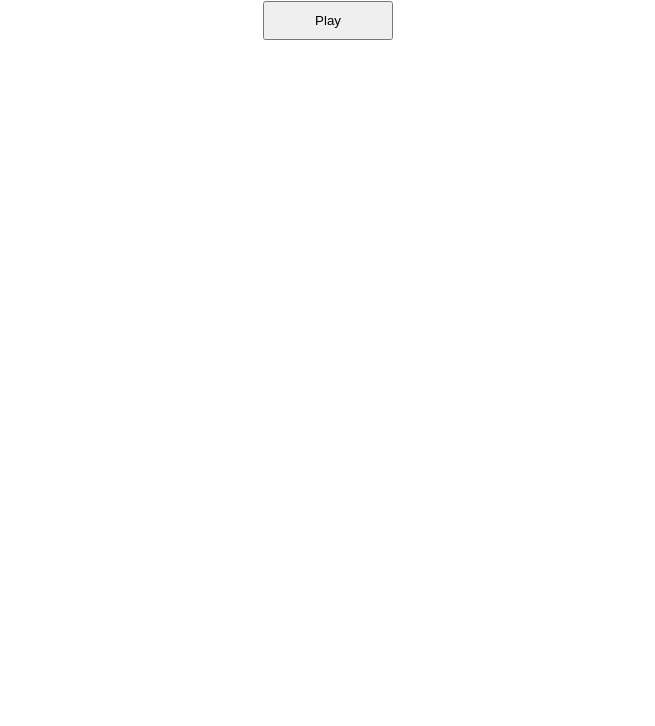
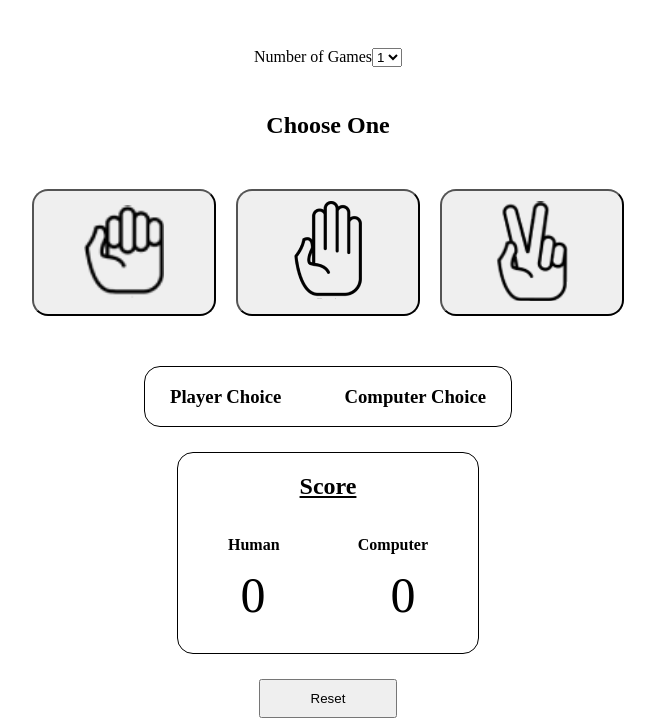
Before and after one commit to AsianTheBoy/rockPaperScissors, a plain HTML site: page index.html in a window 1280 px wide. Shown: the part 94-820 px from the top of the page, without its empty margins (312-967 px from the left). Drawn offline with Linux system fonts and the light colour scheme.

Commit message:
General Overhaul

```diff
--- a/index.html
+++ b/index.html
@@ -3,24 +3,71 @@
 <html>
     <head>
         <title>Rock Paper Scissors</title>
-        <style>
-            h1 {
-                display: flex;
-                justify-content: center;
-                margin: auto;
-                padding-bottom: 50px;
-            }
+        <link rel='stylesheet' href='styles.css'>
+    </head>
 
-            button {
-                display: flex;
-                justify-content: center;
-                margin: auto;
+    <h1>Play Rock Paper Scissors</h1>
 
-                padding: 10px 50px 10px 50px;
+    <div class = 'num-games'>
+        <label for="num-games">Number of Games</label>
 
-            }
-        </style>
-    </head>
+        <select name="num-games" id="num-games" onchange = 'reset()'>
+            <option value = '1'>1</option>
+            <option value = '3'>3</option>
+            <option value = '5'>5</option>
+            <option value = '7'>7</option>
+        </select>
+    </div>
+
+    <div class = 'win-screen'></div>
+
+    <div class = 'main'>
+
+        <h2>Choose One</h2>
+
+        <div id='play-buttons'>
+            <button type = "button" onclick = "game(this)" value = 'Rock'><img src = 'rock.png'></button>
+            <button type = "button" onclick = "game(this)" value = "Paper"><img src = 'paper.png'></button>
+            <button type = "button" onclick = "game(this)" value = 'Scissors'><img src = 'scissors.png'></button>
+        </div>
+
+        <div class = 'play-area'>
+
+            <div>
+                <h3>Player Choice</h3>
+                <p id = 'player-choice'></p>
+            </div>
+
+            <div>
+                <h3>Computer Choice</h3>
+                <p id = 'computer-choice'></p>
+            </div>
+
+        </div>
+
+        <div >
+            <div class = 'results'></div>
+            <div class = 'score-box'>
+                <h2>Score</h2>
+
+                <div class = 'player-names'>
+                    <p id = 'human'>Human</p>
+                    <p id = 'computer'>Computer</p>
+                </div>
+
+                <div class = 'scores'>
+
+                    <p id = 'human-score'>0</p>
+                    <p id = 'computer-score'>0</p>
+                </div>
+            </div>
+        </div>
+
+    </div>
+
+        <div id = 'reset-button'>
+            <button type = 'button' onClick = "reset()">Reset</button>
+        </div>
 
     <script>
 
@@ -39,18 +86,6 @@
 
         function play(playerSelection, computerSelection){
             if (playerSelection == "Rock" && computerSelection == "Scissors" || playerSelection == "Paper" && computerSelection == "Rock" || playerSelection == "Scissors" && computerSelection == "Paper"){
-                return "You Win! " + playerSelection + " beats " + computerSelection;
-            }
-            else if (playerSelection == "Rock" && computerSelection == "Paper" || playerSelection == "Paper" && computerSelection == "Scissors" || playerSelection == "Scissors" && computerSelection == "Rock"){
-                return "You Lose! " + computerSelection + " beats " + playerSelection;
-            }
-            else{
-                return "It's a tie!";
-            }
-        }
-
-        function play(playerSelection, computerSelection){
-            if (playerSelection == "Rock" && computerSelection == "Scissors" || playerSelection == "Paper" && computerSelection == "Rock" || playerSelection == "Scissors" && computerSelection == "Paper"){
                 return 1;
             }
             else if (playerSelection == "Rock" && computerSelection == "Paper" || playerSelection == "Paper" && computerSelection == "Scissors" || playerSelection == "Scissors" && computerSelection == "Rock"){
@@ -61,45 +96,108 @@
             }
         }
 
-        function game() {
+        function game(button_clicked) {
 
-            let playerWins = 0;
-            let computerWins = 0;
+            let playerPoints = 0;
+            let computerPoints = 0;
 
-            for (let i = 0; i < 5; i++){
-                let input = prompt("Enter 'Rock', 'Paper' or 'Scissors'");
+            const container = document.querySelector('.results');
+            container.textContent = "";
 
-                let playerSelection = input.charAt(0).toUpperCase() + input.slice(1);;
-                let computerSelection = computerPlay();
+            const human_score = document.querySelector('#human-score');
+            const computer_score = document.querySelector('#computer-score');
+
+            const human_choice = document.querySelector('#player-choice');
+            human_choice.textContent = "";
+            const computer_choice = document.querySelector('#computer-choice');
+            computer_choice.textContent = "";
+
+            const compChoice = document.createElement('p');
+            compChoice.classList.add('center-align');
+
+            const results = document.createElement('p');
+            results.classList.add('center-align');
+
+            const playerSelection = button_clicked.value;
+            const computerSelection = computerPlay();
+
+            const num_games = document.querySelector('#num-games').value;
 
             result = play(playerSelection, computerSelection);
 
+            human_image = new Image();
+            computer_image = new Image();
+
             if(result == 1){
-                    playerWins++;
-                    console.log("You win this round! \n You chose " + playerSelection + " and the computer chose " + computerSelection);
+                console.log("You win this round! \nYou chose " + playerSelection + " and the computer chose " + computerSelection);
+                results.textContent = 'You Win';
+                human_image.src = playerSelection.toLowerCase() + '.png';
+                computer_image.src = computerSelection.toLowerCase() + '.png';
+                human_choice.appendChild(human_image);
+                computer_choice.appendChild(computer_image);
+                container.appendChild(compChoice);
+                container.appendChild(results);
+                human_score.textContent = (parseInt(human_score.textContent) + 1).toString()
             }
             else if (result == 0){
-                    computerWins++;
-                    console.log("You lose this round. \n You chose " + playerSelection + " and the computer chose " + computerSelection);
+                console.log("You lose this round. \nYou chose " + playerSelection + " and the computer chose " + computerSelection);
+                results.textContent = 'You Lose';
+                human_image.src = playerSelection.toLowerCase() + '.png';
+                computer_image.src = computerSelection.toLowerCase() + '.png';
+                human_choice.appendChild(human_image);
+                computer_choice.appendChild(computer_image);
+                container.appendChild(compChoice);
+                container.appendChild(results);
+                computer_score.textContent = (parseInt(computer_score.textContent) + 1).toString()
             }
             else {
-                    i--;
                 console.log("It was a tie!");
+                results.textContent = "It's a tie";
+                human_image.src = playerSelection.toLowerCase() + '.png';
+                computer_image.src = computerSelection.toLowerCase() + '.png';
+                human_choice.appendChild(human_image);
+                computer_choice.appendChild(computer_image);
+                container.appendChild(compChoice);
+                container.appendChild(results);
+            }
+
+            checkWin(num_games, (parseInt(human_score.textContent)), (parseInt(computer_score.textContent)));
+        }
+
+        function checkWin(num_games, human_wins, computer_wins) {
+
+            if(num_games - human_wins < human_wins) {
+                main = document.querySelector('.main').style.display = "none";
+                win_screen = document.querySelector('.win-screen');
+                win_screen.textContent = 'You Win';
+            }
+            else if (num_games - computer_wins < computer_wins) {
+                main = document.querySelector('.main').style.display = "none";
+                win_screen = document.querySelector('.win-screen');
+                win_screen.textContent = 'You Lose';
             }
         }
 
-            if (playerWins > computerWins){
-                console.log("You win with " + playerWins + " wins. The computer had " + computerWins + " wins.");
-            }
-            else {
-                console.log("You lose with " + playerWins + " wins. The computer had " + computerWins + " wins.");
-            }
+        function reset() {
 
+            const container = document.querySelector('.results');
+            const human_score = document.querySelector('#human-score');
+            const computer_score = document.querySelector('#computer-score');
+
+            main = document.querySelector('.main').style.display = "block";
+
+            win_screen = document.querySelector('.win-screen');
+            win_screen.textContent = '';
+
+            container.textContent = "";
+            human_score.textContent = 0;
+            computer_score.textContent = 0;
+            const human_choice = document.querySelector('#player-choice');
+            human_choice.textContent = "";
+            const computer_choice = document.querySelector('#computer-choice');
+            computer_choice.textContent = "";
             }
 
     </script>
 
-    <h1>Play Rock Paper Scissors</h1>
-    <button type = "button" onclick = "game()">Play</button>
-
 </html>
--- /dev/null
+++ b/styles.css
@@ -0,0 +1,141 @@
+
+h1 {
+    display: flex;
+    justify-content: center;
+    margin: auto;
+    margin-top: 50px;
+    padding-bottom: 50px;
+}
+
+.main h2 {
+    display: flex;
+    justify-content: center;
+}
+
+.num-games {
+    display: flex;
+    justify-content: center;
+    margin: auto;
+    margin-top: 5px;
+}
+
+.win-screen {
+    display: flex;
+    justify-content: center;
+    margin: auto;
+    margin-top: 25px;
+    font-size: 50px;
+    font-weight: bold;
+}
+
+button {
+    padding: 10px 50px 10px 50px;
+}
+
+.play-area {
+    display: flex;
+    justify-content: space-between;
+    width: 25%;
+    margin: auto;
+    margin-top: 50px;
+    text-align: center;
+    border: 1px solid black;
+    border-radius: 1rem;
+    padding-left: 25px;
+    padding-right: 25px;
+}
+
+.results {
+    font-weight: bold;
+}
+
+#play-buttons {
+    margin-top: 25px;
+    display: flex;
+    flex-direction: row;
+    justify-content: center;
+}
+
+#play-buttons h3 {
+    margin-left: 20px;
+}
+
+#play-buttons button {
+    margin-top: 25px;
+    margin-left: 10px;
+    margin-right: 10px;
+    padding: 10px 50px 10px 50px;
+    border-radius: 1rem;
+}
+
+#play-buttons button:focus {
+    outline: none;
+}
+
+.center-align {
+    display: flex;
+    justify-content: center;
+    margin: auto;
+    margin-top: 25px;
+}
+
+.score-box {
+    margin: auto;
+    margin-top: 25px;
+    border: 1px solid black;
+    border-radius: 1rem;
+    width: 300px;
+    height: 200px;
+}
+
+.score-box h2 {
+    text-align: center;
+    text-decoration: underline;
+}
+
+.player-names {
+    display: flex;
+    justify-content: space-between;
+}
+
+.player-names #human {
+    font-weight: bold;
+    margin-left: 50px;
+}
+
+.player-names #computer {
+    font-weight: bold;
+    margin-right: 50px;
+}
+
+.scores {
+    display: flex;
+    justify-content: space-between;
+}
+
+#human-score {
+    text-align: center;
+    line-height: 50px;
+    margin-left: 50px;
+    width: 50px;
+    height: 50px;
+    font-size: 50px;
+    margin-top: 0px;
+}
+
+#computer-score {
+    text-align: center;
+    line-height: 50px;
+    margin-right: 50px;
+    width: 50px;
+    height: 50px;
+    font-size: 50px;
+    margin-top: 0px;
+}
+
+#reset-button {
+    display: flex;
+    flex-direction: row;
+    justify-content: center;
+    margin-top: 25px;
+}
```
Also changed, not shown: paper.png (added), rock.png (added), scissors.png (added). Lines whose indentation alone changed are shown as unchanged.
